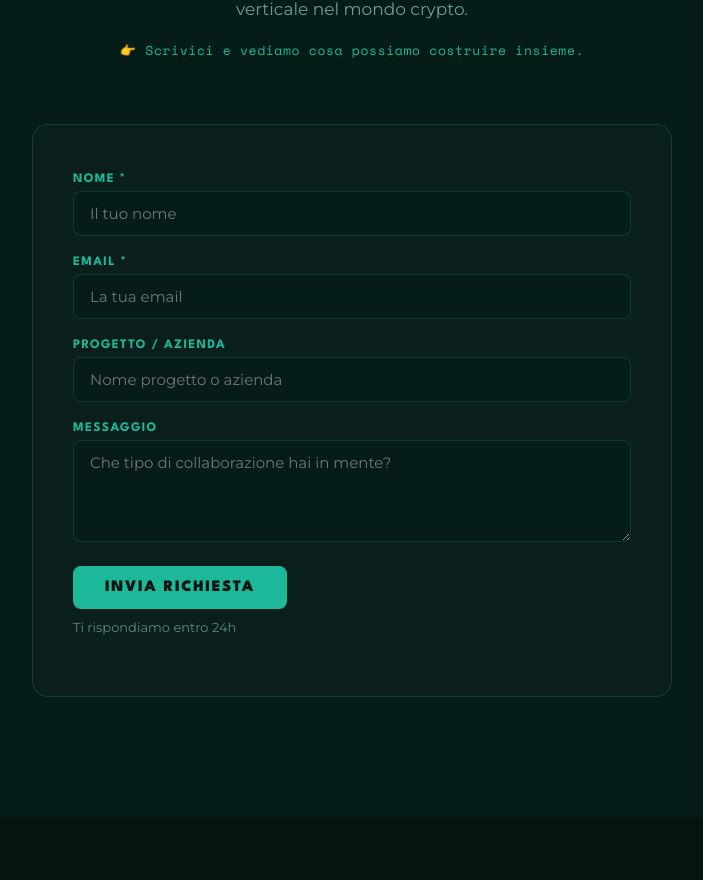
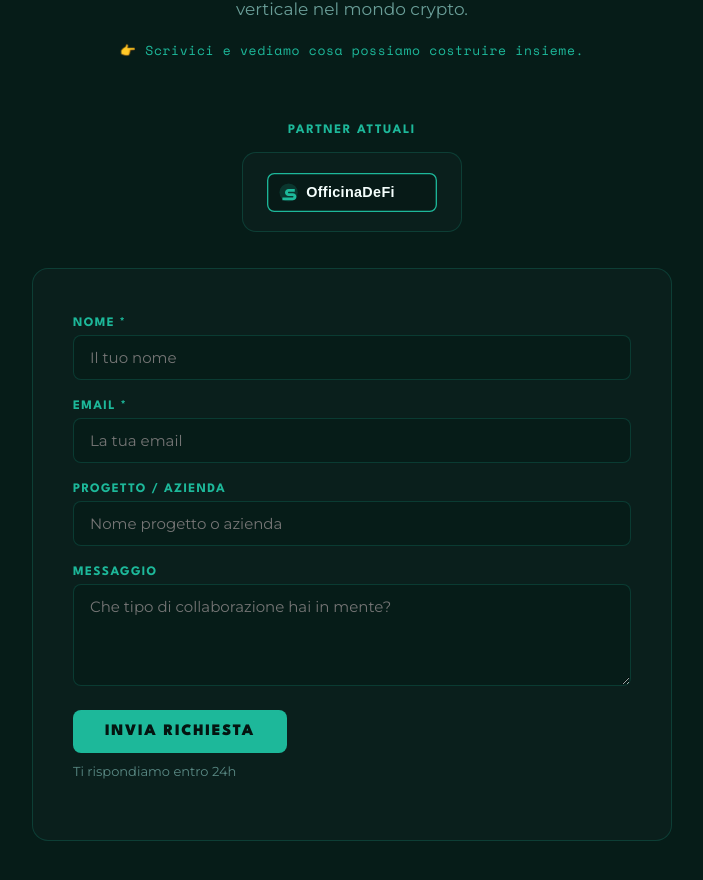
Before and after one commit to Fantacrypto/Fantacrypto-landing-page, a React (Vite) app: page / in a window 1280 px wide. Shown: the part 6496-7376 px from the top of the page, without its empty margins (288-991 px from the left). Built offline with nearby package versions, Linux system fonts and the light colour scheme; no server answers.

Commit message:
Add partner logo section for OfficinaDeFi

```diff
--- a/src/App.jsx
+++ b/src/App.jsx
@@ -62,6 +62,7 @@ const T = {
     partnership: {
       label: "Partnership", title: "VUOI DIVENTARE", titleHighlight: "PARTNER?",
       desc: "Collaborazioni, sponsorizzazioni o integrazioni.\nFantacrypto è una piattaforma in crescita con una community verticale nel mondo crypto.",
+      partnersTitle: "Partner attuali",
       micro: "👉 Scrivici e vediamo cosa possiamo costruire insieme.",
     },
     form: {
@@ -154,6 +155,7 @@ const T = {
     partnership: {
       label: "Partnership", title: "WANT TO BECOME", titleHighlight: "A PARTNER?",
       desc: "Collaborations, sponsorships or integrations.\nFantacrypto is a growing platform with a vertical community in the crypto world.",
+      partnersTitle: "Current partners",
       micro: "👉 Write to us and let's see what we can build together.",
     },
     form: {
@@ -193,6 +195,10 @@ const SOCIAL_LINKS = [
   { label: "X", href: "https://x.com/FCrypto52502", svg: <svg width="20" height="20" viewBox="0 0 24 24" fill="currentColor"><path d="M18.244 2.25h3.308l-7.227 8.26 8.502 11.24H16.17l-5.214-6.817L4.99 21.75H1.68l7.73-8.835L1.254 2.25H8.08l4.713 6.231zm-1.161 17.52h1.833L7.084 4.126H5.117z"/></svg> },
   { label: "TikTok", href: "https://www.tiktok.com/@fantacrypto.io?_r=1&_t=ZN-952DMsuTnhG", svg: <svg width="20" height="20" viewBox="0 0 24 24" fill="currentColor"><path d="M19.59 6.69a4.83 4.83 0 01-3.77-4.25V2h-3.45v13.67a2.89 2.89 0 01-2.88 2.5 2.89 2.89 0 01-2.89-2.89 2.89 2.89 0 012.89-2.89c.28 0 .54.04.79.1V9.01a6.27 6.27 0 00-.79-.05 6.34 6.34 0 00-6.34 6.34 6.34 6.34 0 006.34 6.34 6.34 6.34 0 006.33-6.34V8.69a8.18 8.18 0 004.78 1.52V6.77a4.85 4.85 0 01-1.01-.08z"/></svg> },
   { label: "Telegram", href: "https://t.me/fantacrypto", svg: <svg width="20" height="20" viewBox="0 0 24 24" fill="currentColor"><path d="M11.944 0A12 12 0 0 0 0 12a12 12 0 0 0 12 12 12 12 0 0 0 12-12A12 12 0 0 0 12 0a12 12 0 0 0-.056 0zm4.962 7.224c.1-.002.321.023.465.14a.506.506 0 0 1 .171.325c.016.093.036.306.02.472-.18 1.898-.962 6.502-1.36 8.627-.168.9-.499 1.201-.82 1.23-.696.065-1.225-.46-1.9-.902-1.056-.693-1.653-1.124-2.678-1.8-1.185-.78-.417-1.21.258-1.91.177-.184 3.247-2.977 3.307-3.23.007-.032.014-.15-.056-.212s-.174-.041-.249-.024c-.106.024-1.793 1.14-5.061 3.345-.48.33-.913.49-1.302.48-.428-.008-1.252-.241-1.865-.44-.752-.245-1.349-.374-1.297-.789.027-.216.325-.437.893-.663 3.498-1.524 5.83-2.529 6.998-3.014 3.332-1.386 4.025-1.627 4.476-1.635z"/></svg> },
+];
+
+const PARTNERS = [
+  { name: "OfficinaDeFi", logo: "/officina-defi-logo.svg" },
 ];
 
 // ─── ANIMATED BORDER BUTTON ───────────────────────────────────────────────────
@@ -958,6 +964,18 @@ function Partnership({ lang }) {
           </p>
           <p style={{ fontFamily: "'Space Mono', monospace", fontSize: 13, color: "#1DB89A", marginTop: 16, letterSpacing: "0.05em" }}>{t.micro}</p>
         </div>
+        <div style={{ margin: "0 auto 36px", maxWidth: 700 }}>
+          <div style={{ fontFamily: "'League Spartan', sans-serif", fontWeight: 700, fontSize: 13, color: "#1DB89A", letterSpacing: "0.12em", textTransform: "uppercase", textAlign: "center", marginBottom: 16 }}>
+            {t.partnersTitle}
+          </div>
+          <div style={{ display: "flex", justifyContent: "center", flexWrap: "wrap", gap: 16 }}>
+            {PARTNERS.map((partner) => (
+              <div key={partner.name} style={{ background: "#0a1f1c", border: "1px solid #1DB89A33", borderRadius: 14, padding: "18px 24px", minWidth: 220, display: "flex", alignItems: "center", justifyContent: "center" }}>
+                <img src={partner.logo} alt={`${partner.name} logo`} style={{ maxWidth: 170, width: "100%", height: 42, objectFit: "contain" }} />
+              </div>
+            ))}
+          </div>
+        </div>
         <div id="partner-form" style={{ background: "#0a1f1c", border: "1px solid #1DB89A33", borderRadius: 16, padding: "48px 40px", maxWidth: 640, margin: "0 auto" }}>
           <PartnerFormComponent lang={lang} />
         </div>
```
Also changed, not shown: public/officina-defi-logo.svg (added).
